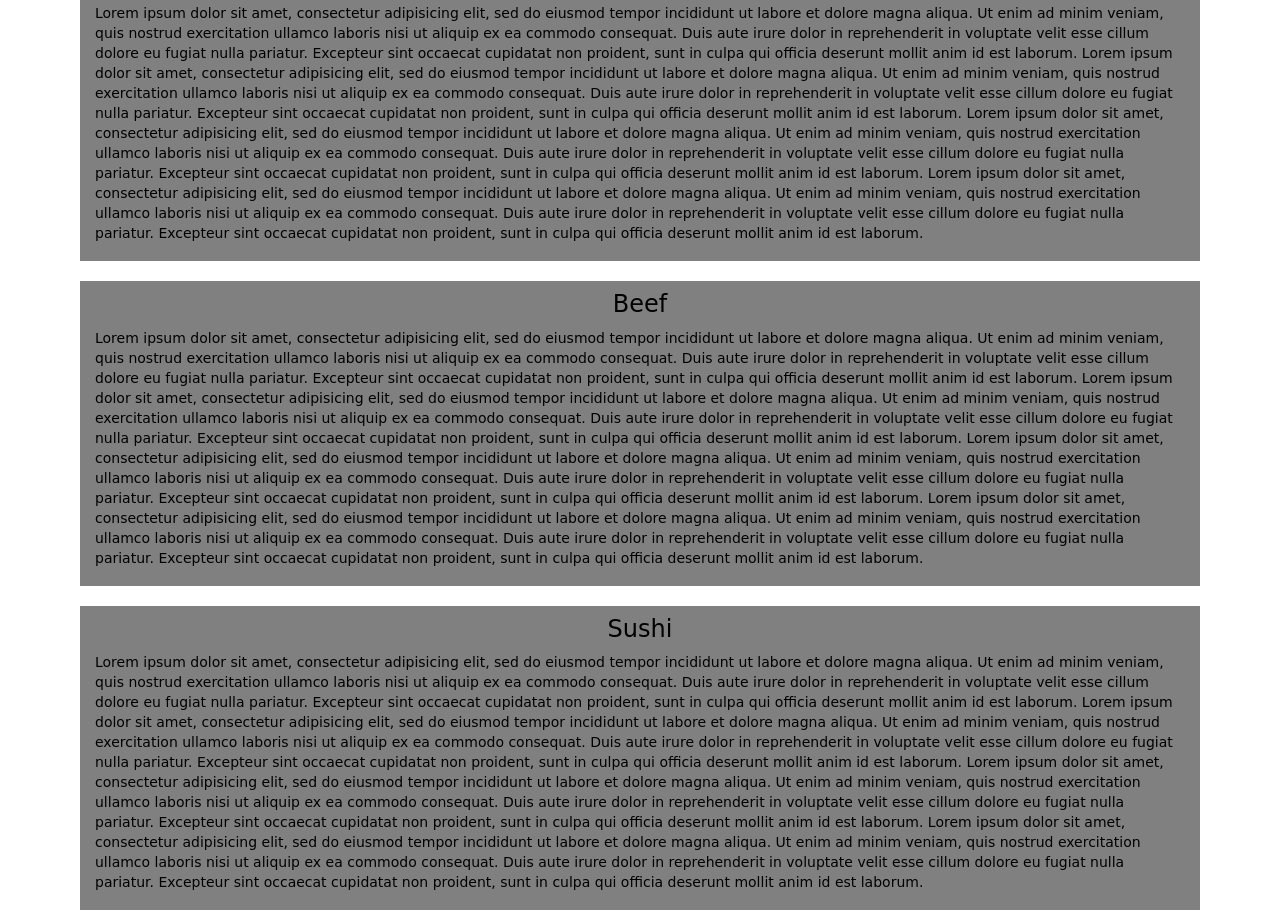
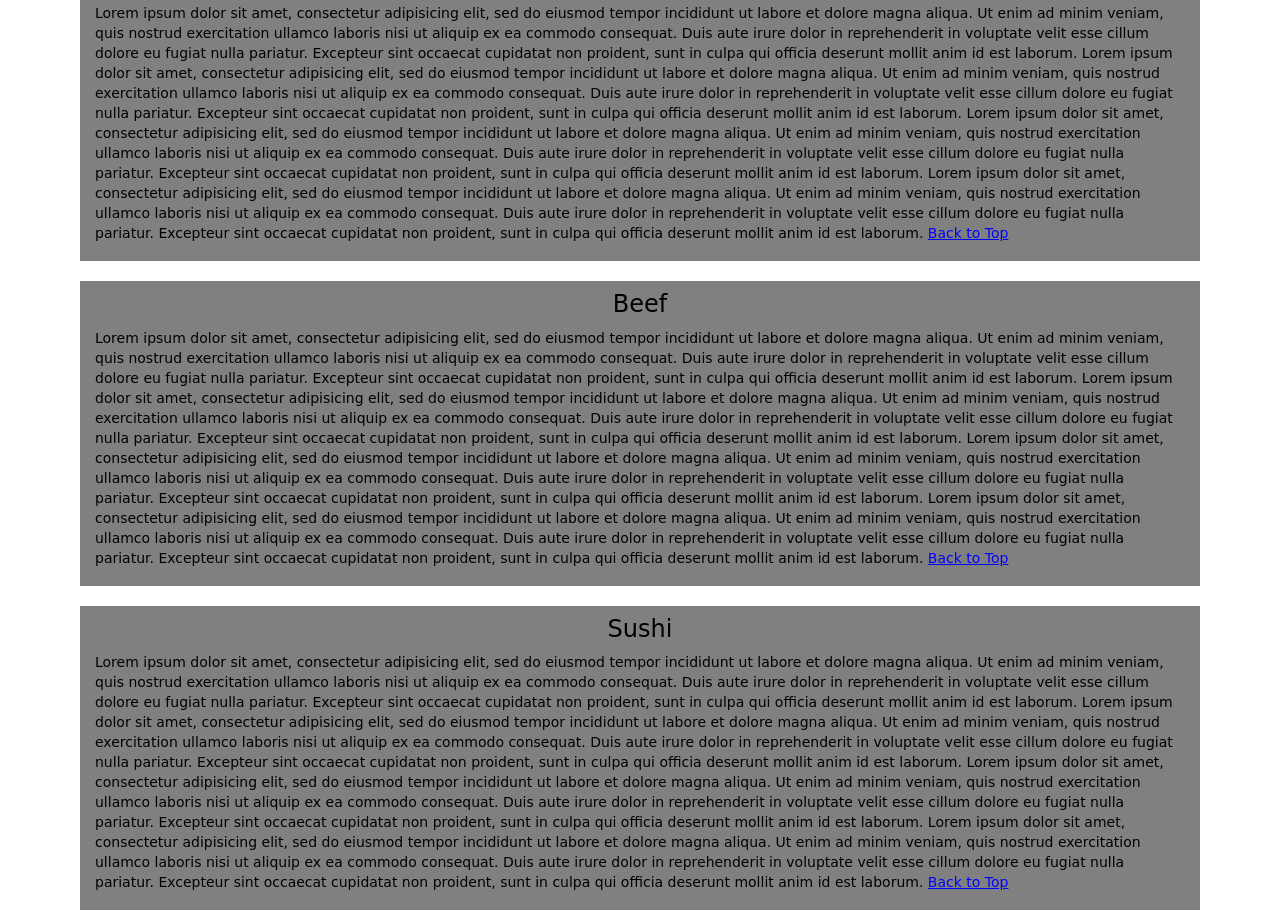
Before and after one commit to gopikaganesan/coursera-test, a plain HTML site: page module3-Solution/index.html in a window 1280 px wide. Shown: the part 194-1114 px from the top of the page. Drawn offline with Linux system fonts and the light colour scheme.

Commit message:
Added Back to to

```diff
--- a/module3-Solution/css/styles.css
+++ b/module3-Solution/css/styles.css
@@ -77,6 +77,10 @@
 	color: solid black;
 	font-style: cursive;
 }
+p a{
+	color:blue;
+	text-decoration: underline;
+}
 
 /********** Large devices only **********/
 @media (min-width: 1200px) {
--- a/module3-Solution/index.html
+++ b/module3-Solution/index.html
@@ -72,6 +72,7 @@
         consequat. Duis aute irure dolor in reprehenderit in voluptate velit esse
         cillum dolore eu fugiat nulla pariatur. Excepteur sint occaecat cupidatat non
         proident, sunt in culpa qui officia deserunt mollit anim id est laborum.
+        <a href="index.html"> Back to Top </a>
       </p>
   </div>
       <div id="box2">
@@ -101,6 +102,7 @@
         consequat. Duis aute irure dolor in reprehenderit in voluptate velit esse
         cillum dolore eu fugiat nulla pariatur. Excepteur sint occaecat cupidatat non
         proident, sunt in culpa qui officia deserunt mollit anim id est laborum.
+         <a href="index.html"> Back to Top </a>
       </p>
   </div>
       <div id="box3">
@@ -130,6 +132,7 @@
         consequat. Duis aute irure dolor in reprehenderit in voluptate velit esse
         cillum dolore eu fugiat nulla pariatur. Excepteur sint occaecat cupidatat non
         proident, sunt in culpa qui officia deserunt mollit anim id est laborum.
+         <a href="index.html"> Back to Top </a>
       </p>
   </div>
 
```
